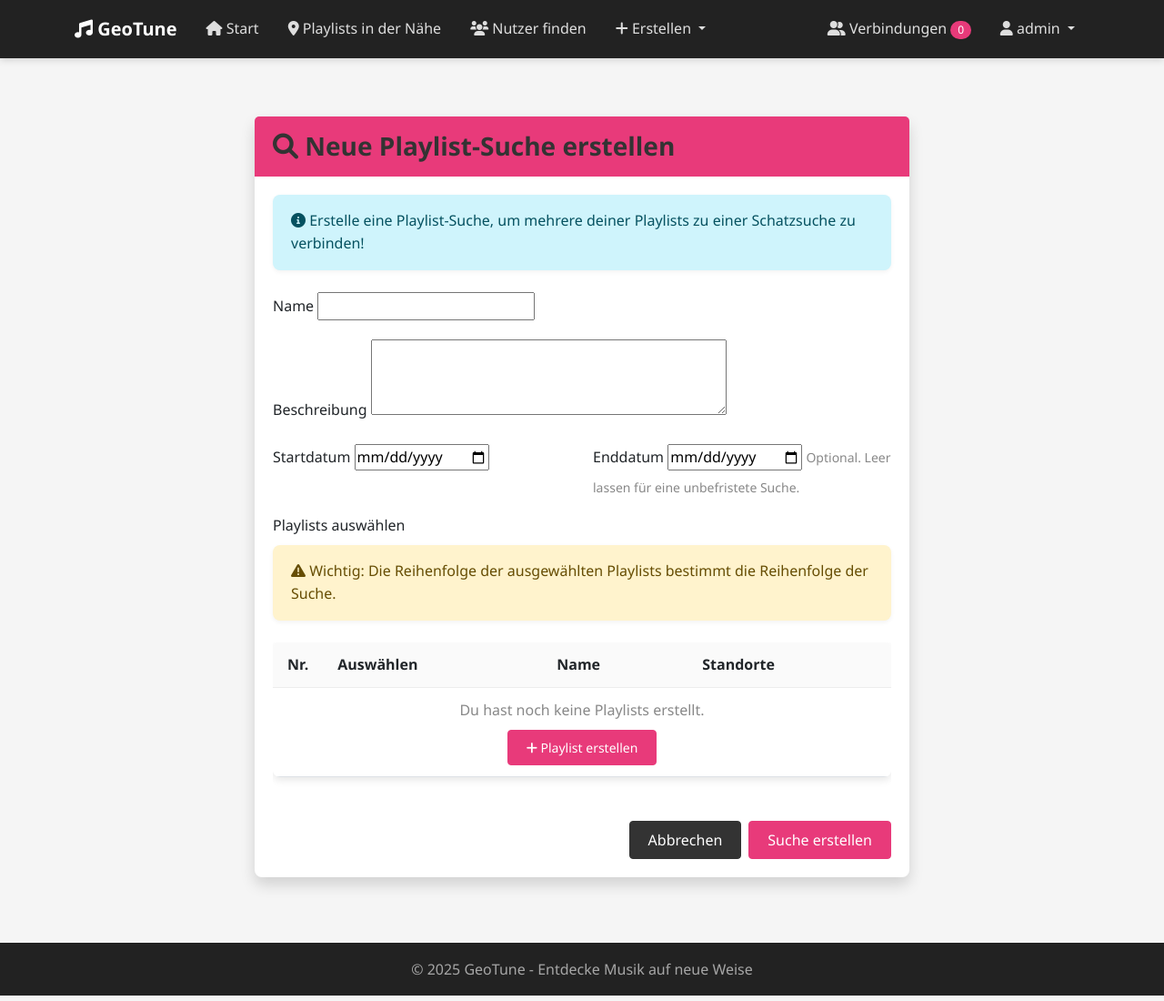
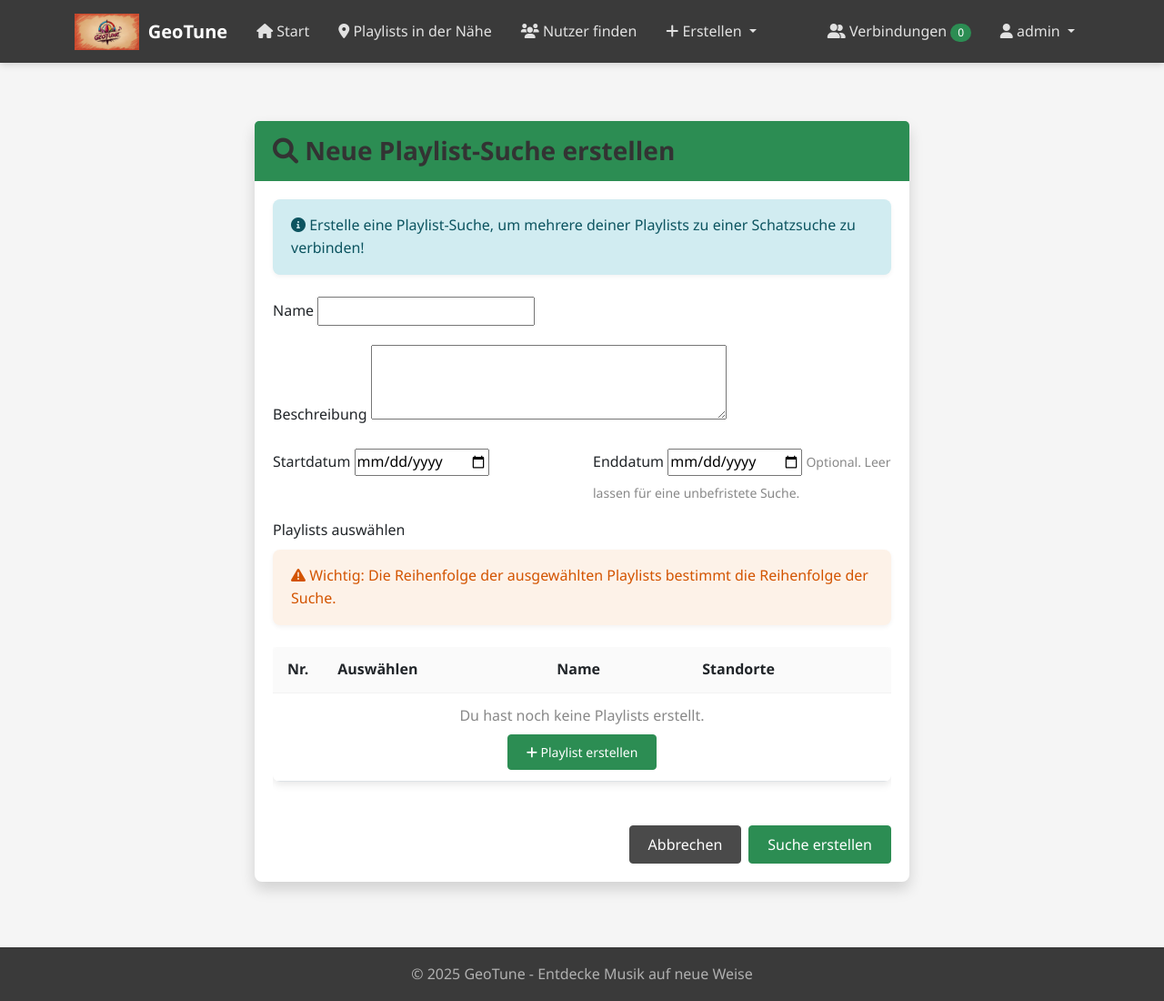
Before and after one commit to SanguarY/GeoTune, a Django app: page /suche/neu/ in a window 1280 px wide. Shown: the whole page at 91% size. Run offline with Django 5.2, Linux system fonts and the light colour scheme; a user stored in the database is signed in; data comes from the database, SQL or seed files in the repository; data that the repository does not hold is empty; some libraries are stand-ins or nearby versions.

Commit message:
(semi) implemented logo

```diff
--- a/geotune_project/geotune/static/geotune/css/style.css
+++ b/geotune_project/geotune/static/geotune/css/style.css
@@ -1,31 +1,34 @@
-/* GeoTune - Vollständiges CSS ohne Konflikte */
+/* GeoTune - Überarbeitetes CSS mit Abenteuer-/Geocaching-Thema und Logo-Integration */
 
 /*-------------------------------------
  * Basis-Variablen
  *-------------------------------------*/
  :root {
-    /* Hauptfarbpalette - reduziert auf 2 Hauptfarben */
-    --primary: #e83a7a;       /* Pink/Rosa aus dem Logo */
-    --primary-dark: #d02c6a;  /* Dunkleres Pink für Hover */
-    --primary-light: #f14b8b; /* Helleres Pink */
+    /* Neue Hauptfarbpalette - mehr Abenteuer-/Geocaching-orientiert */
+    --primary: #2c8d53;         /* Waldgrün als Hauptfarbe */
+    --primary-dark: #1d6e3e;    /* Dunkleres Grün für Hover */
+    --primary-light: #3ba366;   /* Helleres Grün */
 
-    --dark: #222222;          /* Dunkelgrau/Fast Schwarz */
-    --dark-light: #333333;    /* Etwas helleres Grau */
+    --accent: #e67e22;          /* Orange als Akzentfarbe */
+    --accent-dark: #d35400;     /* Dunkles Orange */
+
+    --dark: #3a3a3a;            /* Dunkelgrau statt Schwarz */
+    --dark-light: #4a4a4a;      /* Etwas helleres Grau */
 
     /* Textfarben */
-    --text-dark: #333333;     /* Dunkler Text */
-    --text-light: #ffffff;    /* Heller Text */
-    --text-muted: #888888;    /* Abgeschwächter Text */
+    --text-dark: #333333;       /* Dunkler Text */
+    --text-light: #ffffff;      /* Heller Text */
+    --text-muted: #888888;      /* Abgeschwächter Text */
 
     /* UI-Farben */
-    --bg-light: #f5f5f5;      /* Hellgrauer Hintergrund */
-    --bg-white: #ffffff;      /* Weißer Hintergrund */
-    --border-light: #e0e0e0;  /* Helle Rahmenfarbe */
+    --bg-light: #f5f5f5;        /* Hellgrauer Hintergrund */
+    --bg-white: #ffffff;        /* Weißer Hintergrund */
+    --border-light: #e0e0e0;    /* Helle Rahmenfarbe */
 
     /* Utility-Variablen */
-    --border-radius: 8px;     /* Grundlegende Abrundung */
+    --border-radius: 8px;       /* Grundlegende Abrundung */
     --box-shadow: 0 3px 10px rgba(0, 0, 0, 0.1); /* Grundlegender Schatten */
-    --transition: all 0.2s;  /* Grundlegende Übergangszeit */
+    --transition: all 0.2s;     /* Grundlegende Übergangszeit */
 }
 
 /*-------------------------------------
@@ -55,6 +58,30 @@
 }
 
 /*-------------------------------------
+ * Logo-Integration
+ *-------------------------------------*/
+.navbar-logo {
+    height: 40px;
+    margin-right: 10px;
+}
+
+.jumbotron-logo {
+    position: absolute;
+    top: 20px;
+    right: 20px;
+    height: 80px;
+    opacity: 0.9;
+}
+
+@media (max-width: 767.98px) {
+    .jumbotron-logo {
+        height: 60px;
+        top: 15px;
+        right: 15px;
+    }
+}
+
+/*-------------------------------------
  * Navigationsleiste
  *-------------------------------------*/
 .navbar {
@@ -66,6 +93,8 @@
 .navbar-brand {
     font-weight: 700;
     color: var(--text-light) !important;
+    display: flex;
+    align-items: center;
 }
 
 .navbar-dark .navbar-nav .nav-link {
@@ -360,8 +420,18 @@
 }
 
 .alert-primary {
-    background-color: rgba(232, 58, 122, 0.1);
+    background-color: rgba(44, 141, 83, 0.1);
     color: var(--primary-dark);
+}
+
+.alert-info {
+    background-color: #d1ecf1;
+    color: #0c5460;
+}
+
+.alert-warning {
+    background-color: rgba(230, 126, 34, 0.1);
+    color: var(--accent-dark);
 }
 
 /*-------------------------------------
--- a/geotune_project/geotune/templates/geotune/base.html
+++ b/geotune_project/geotune/templates/geotune/base.html
@@ -21,7 +21,8 @@
     <nav class="navbar navbar-expand-lg navbar-dark bg-dark">
         <div class="container">
             <a class="navbar-brand" href="{% url 'index' %}">
-                <i class="fas fa-music"></i> GeoTune
+                <img src="geotune_project\geotune\templates\media\GeoTune_Logo.jpg" alt="GeoTune Logo" class="navbar-logo">
+                GeoTune
             </a>
             <button class="navbar-toggler" type="button" data-bs-toggle="collapse" data-bs-target="#navbarNav">
                 <span class="navbar-toggler-icon"></span>
--- a/geotune_project/geotune/templates/geotune/index.html
+++ b/geotune_project/geotune/templates/geotune/index.html
@@ -11,6 +11,7 @@
             <i class="fas fa-map-marker-alt"></i> Playlists in der Nähe finden
         </a>
     </div>
+    <img src="geotune_project\geotune\templates\media\GeoTune_Logo.jpg" alt="GeoTune Logo" class="jumbotron-logo">
 </div>
 
 <div class="container">
```
Also changed, not shown: other parts of geotune_project/geotune/static/geotune/css/style.css (+92 -10 lines), geotune_project/geotune/templates/geotune/landing.html (+5 -2 lines), geotune_project/geotune/templates/media/GeoTune_Logo.jpg (added). Lines whose indentation alone changed are shown as unchanged.
